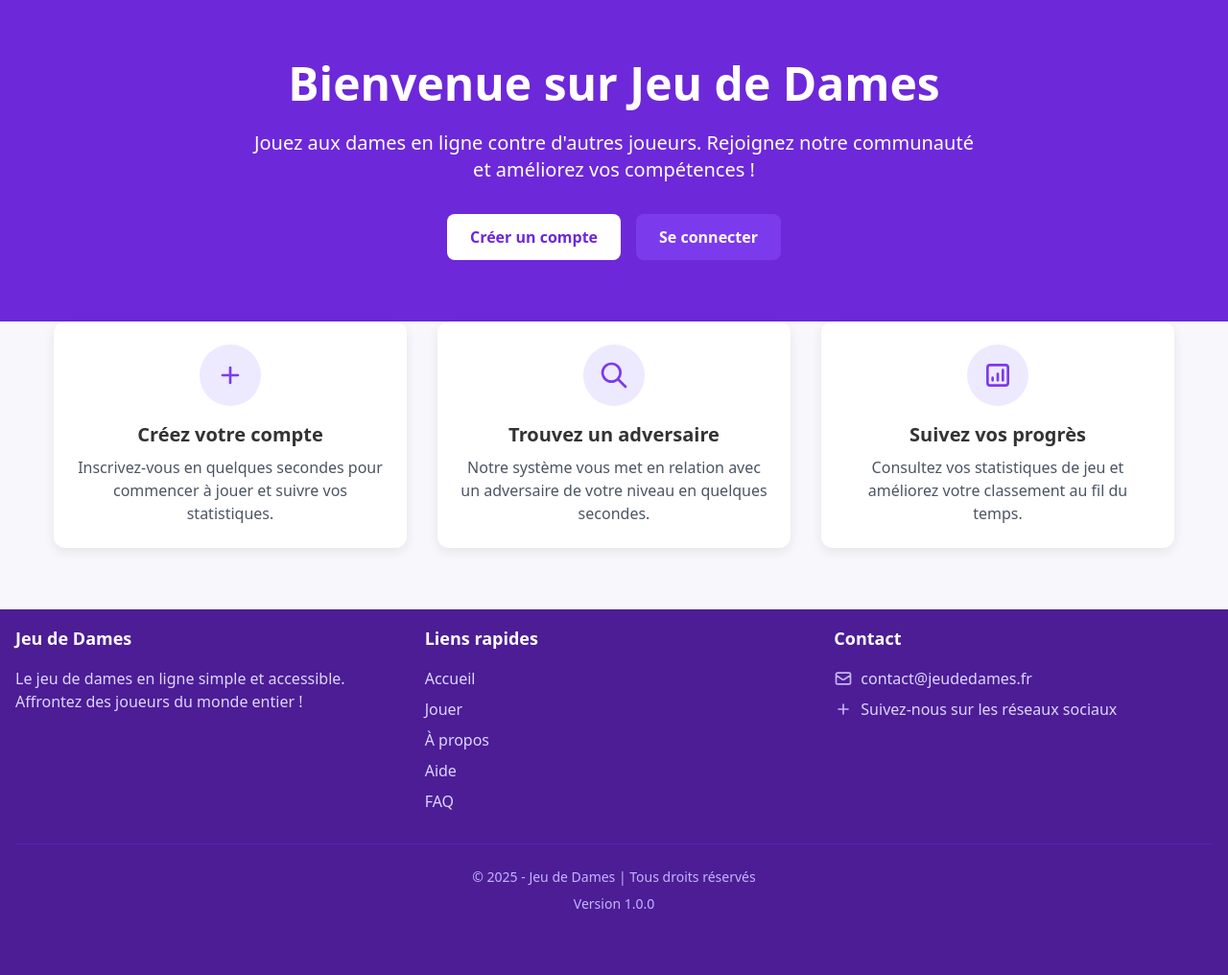
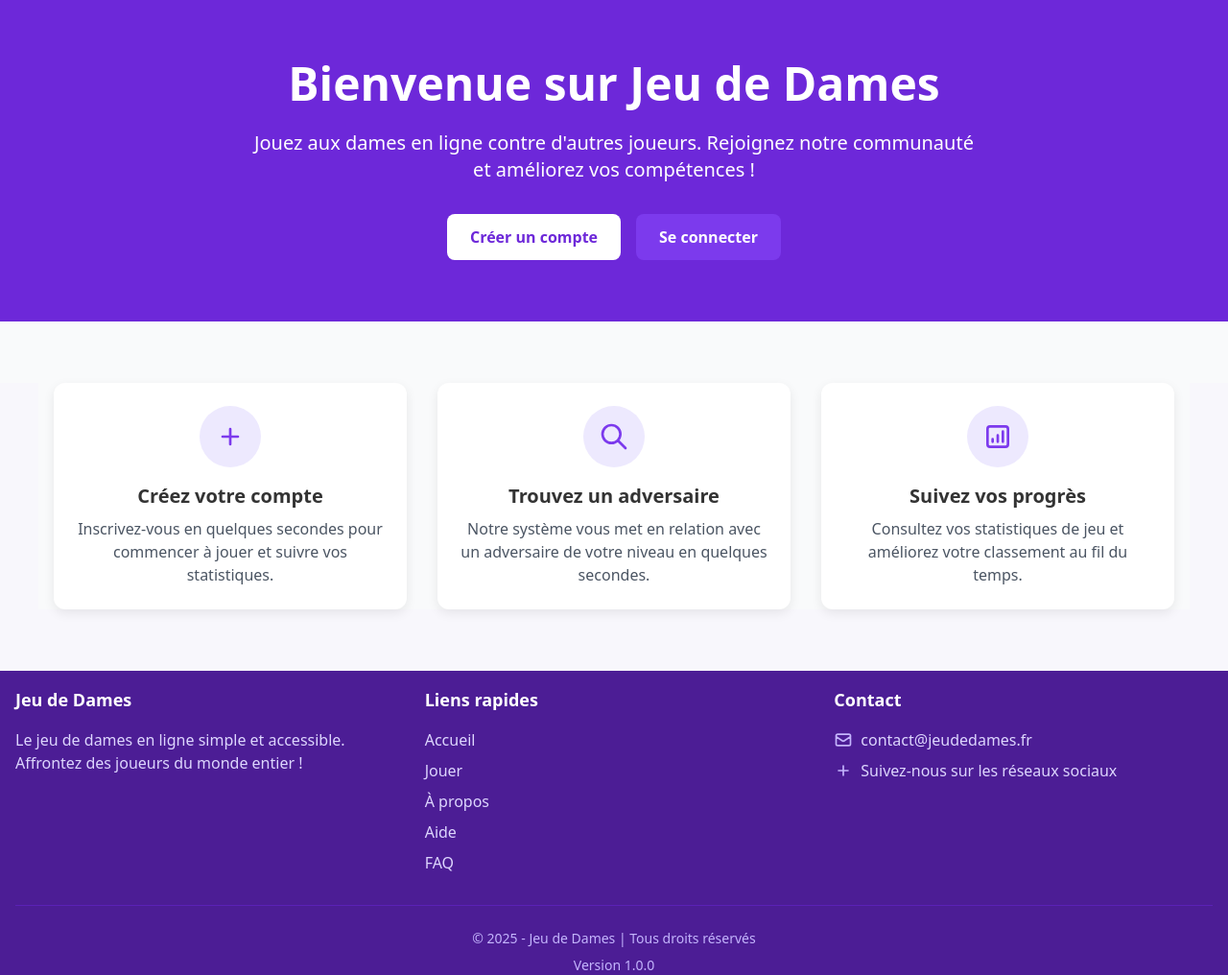
Before and after one commit to MentalOfCrow/Projet-UI-Developement, a PHP site: page / in a window 1280 px wide. Shown: the part 73-1089 px from the top of the page at 96% size. Before the commit the page ends 1020 px from the top, so only its background shows below. Run offline with PHP 8.4, Linux system fonts and the light colour scheme.

Commit message:
Update index.php

```diff
--- a/public/index.php
+++ b/public/index.php
@@ -65,7 +65,10 @@ if ($_SERVER['REQUEST_URI'] == '/' || $_SERVER['REQUEST_URI'] == '/index.php') {
         </div>
     </div>
 
-    <div class="container mx-auto px-4 py-16">
+    <!-- Espace blanc explicite -->
+    <div class="h-16 bg-gray-50"></div>
+
+    <div class="container mx-auto px-4 py-16 bg-gray-50">
         <div class="grid grid-cols-1 md:grid-cols-3 gap-8">
             <div class="bg-white p-6 rounded-lg shadow-md text-center">
                 <div class="bg-purple-100 text-purple-600 w-16 h-16 rounded-full flex items-center justify-center mx-auto mb-4">
```
